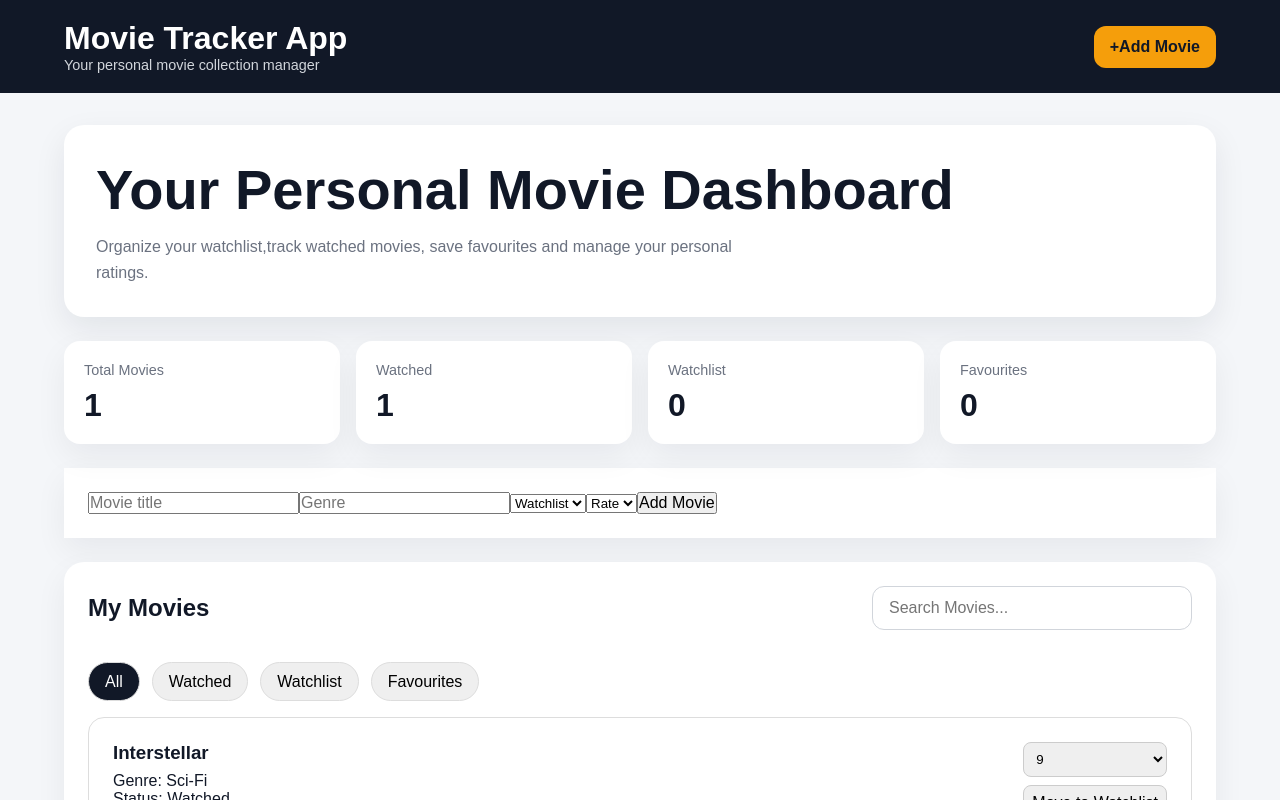
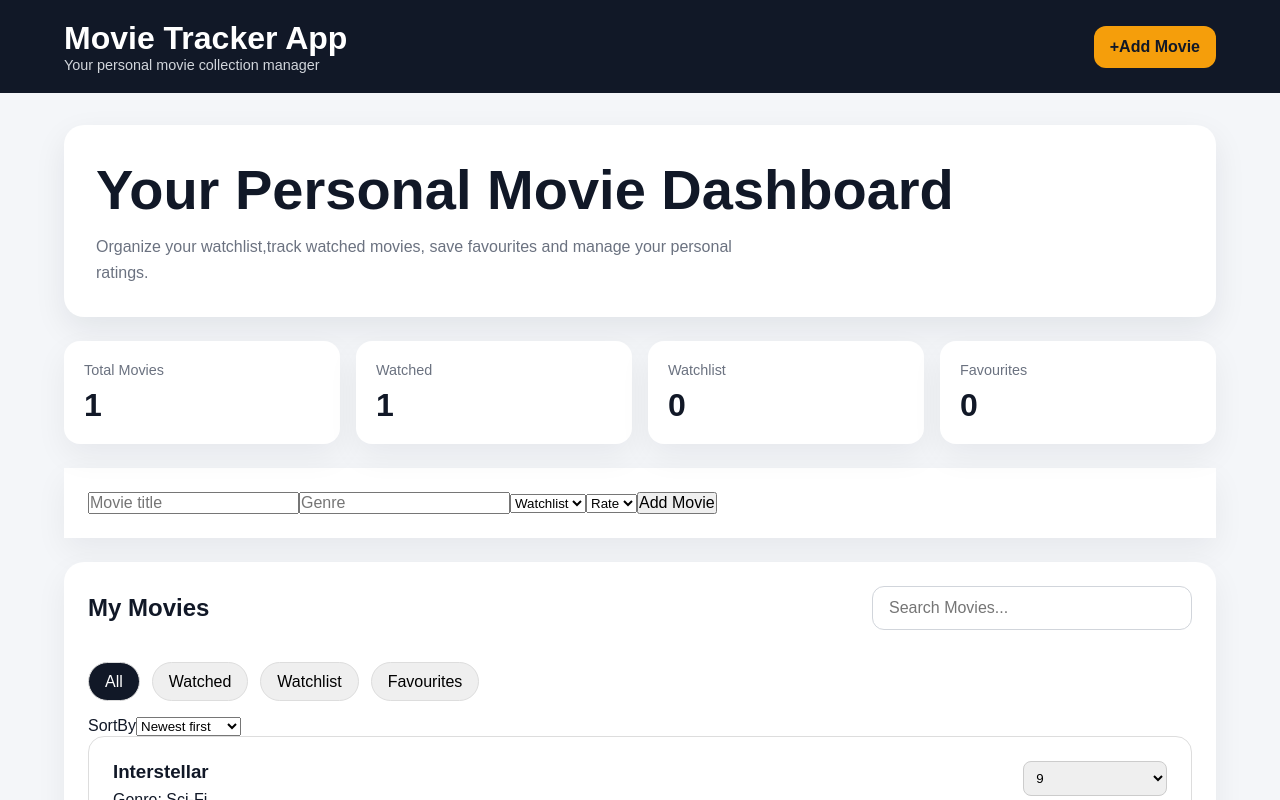
Before and after one commit to Ujjwal-Darnal/Movie-Tracker-App, a React (Vite) app: page / in a window 1280 px wide. Shown: the top 800 px of the page. Built offline with nearby package versions, Linux system fonts and the light colour scheme.

Commit message:
Add Sorting Feature

```diff
--- a/src/App.jsx
+++ b/src/App.jsx
@@ -32,6 +32,7 @@ function App() {
 
   const [selectedFilter,setSelectedFilter] = useState("All");
 
+  const [sortBy,setSortBy]= useState("newest");
 
   // function to handle movie
 
@@ -118,6 +119,7 @@ function handleEditMovie(movieId,updatedData){
 
   const watchlistMovies = movies.filter((movie) => movie.status === "Watchlist").length;
 
+  // ======= filtered movies =====//
   const filteredMovies = movies.filter((movie)=>{
     const matchesSearch = movie.title.toLowerCase().includes(searchTerm.toLowerCase());
 
@@ -127,6 +129,18 @@ function handleEditMovie(movieId,updatedData){
 
     return matchesSearch
 && matchesFilter  })
+
+//========= Sort Movies ========== //
+const sortedMovies = [...filteredMovies].sort((a,b)=>{
+  if(sortBy === "rating"){
+    return b.rating - a.rating;
+  }
+  if(sortBy === "title"){
+    return a.title.localeCompare(b.title);
+
+  }
+  return b.id - a.id;
+})
 
   const favouriteMovies = movies.filter((movie)=>movie.isFavourite===true).length
 
@@ -171,10 +185,25 @@ function handleEditMovie(movieId,updatedData){
     >
       {filter}
     </button>
+
+
   ))}
 </div>
 
-          <MovieList movies={filteredMovies}
+    <div className="sort-box">
+      <label>SortBy</label>
+<select
+value={sortBy}
+onChange={(e)=>setSortBy(e.target.value)}
+>
+  <option value="newest">Newest first</option>
+    <option value="rating">Highest rating</option>
+    <option value="title">A-Z title</option>
+</select>
+
+    </div>
+
+          <MovieList movies={sortedMovies}
           searchTerm={searchTerm}
           onToggleStatus = {handleToggleStatus}
           onDeleteMovie = {handleDeleteMovie}
```
